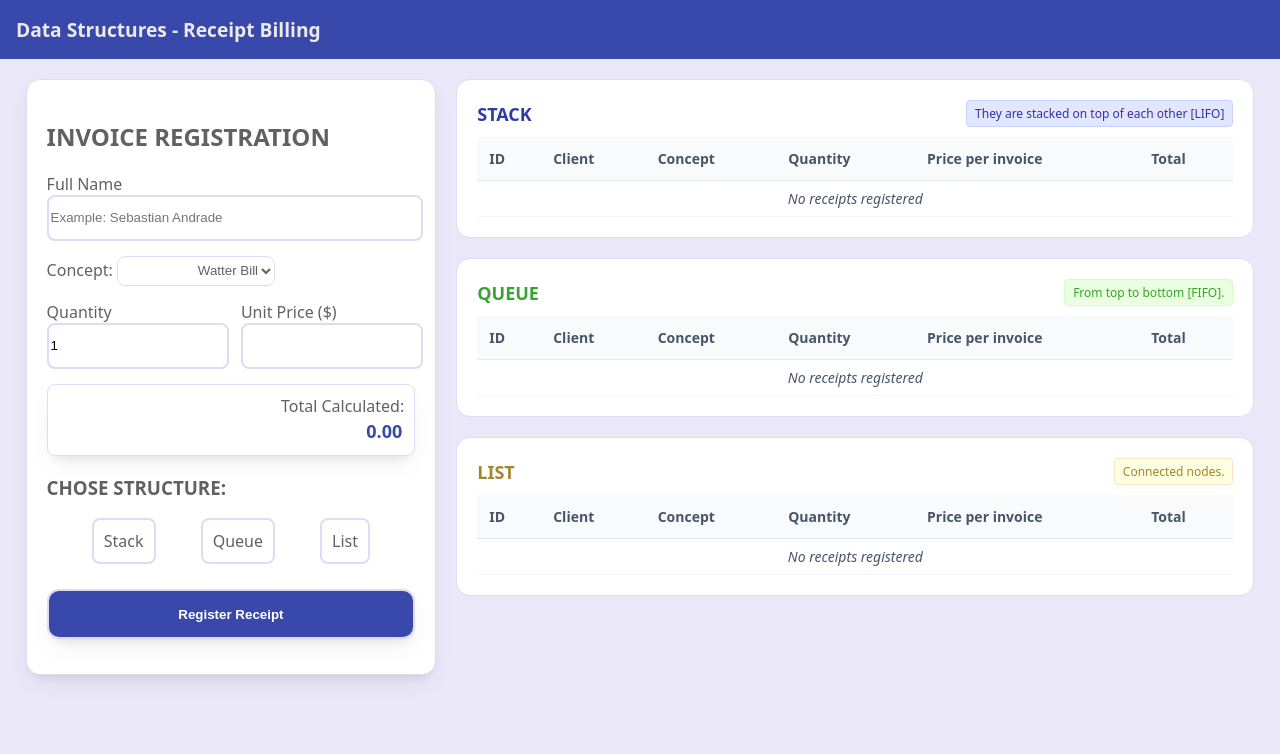
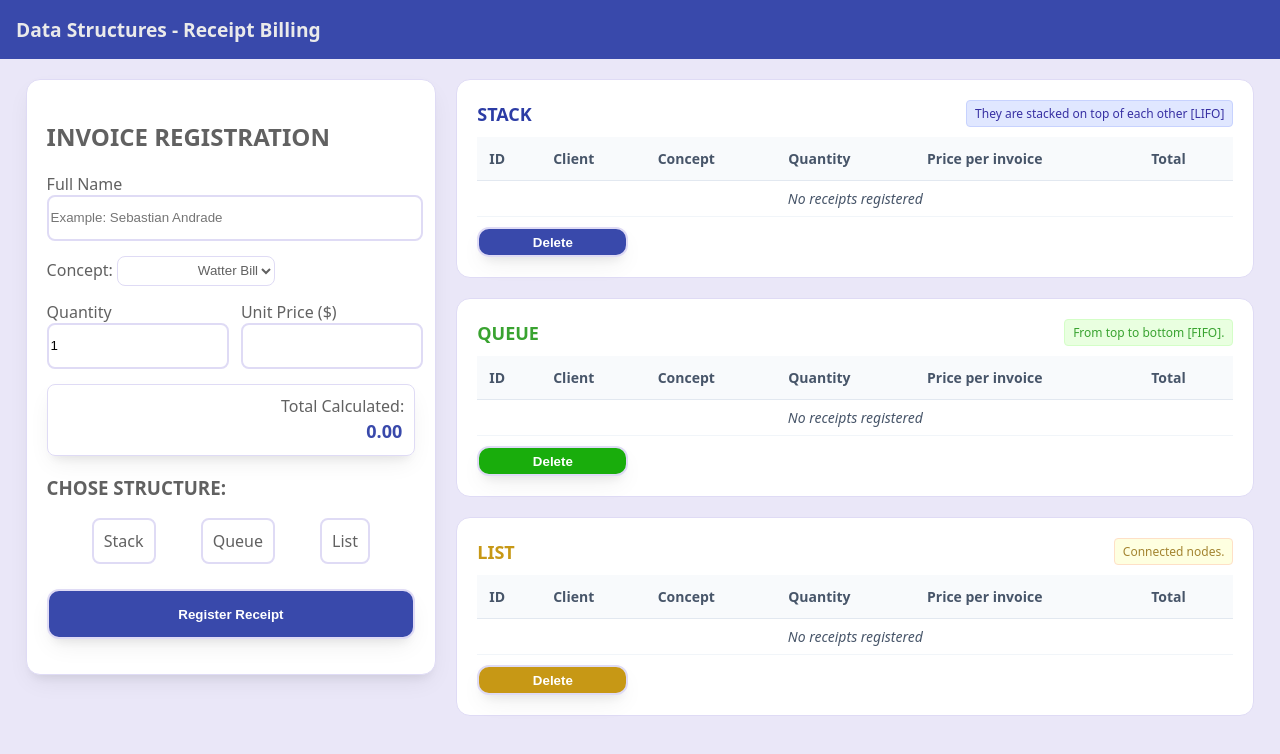
Before and after one commit to SebastiianSb/Data-Structures-JS, a plain HTML site: page index.html in a window 1280 px wide. Drawn offline with Linux system fonts and the light colour scheme.

Commit message:
Enqueues bug was fixed and delete buttons were added

```diff
--- a/app.js
+++ b/app.js
@@ -10,6 +10,7 @@ const queueBody = document.getElementById('queue-table-body')
 const listBody = document.getElementById('list-table-body')
 
 const btnRegisterReceipt = document.getElementById('btn-register')
+const btnDeleteStack = document.getElementById('btn-delete-stack')
 
 
 unitPriceInput.addEventListener('input', function(){
@@ -27,19 +28,30 @@ btnRegisterReceipt.addEventListener('click', function(){
     const selectorQueue = document.querySelector('input[id="struct-queue"]:checked')
     const selectorList = document.querySelector('input[id="struct-list"]:checked')
 
-    idCounter++
+    if(usernameInput.value == '' || unitPriceInput.value == ''){
+
+        alert('Any fill is empty')
+        return
+
+    }else{
+        idCounter++
     if(selectorStack){
         news.stack(idCounter,usernameInput.value,conceptInput.value,quantityInput.value,unitPriceInput.value,sumInvoices(unitPriceInput.value,quantityInput.value))
         news.printStack()
+        return
     }
     if(selectorQueue){
         newq.enqueue(idCounter,usernameInput.value,conceptInput.value,quantityInput.value,unitPriceInput.value,sumInvoices(unitPriceInput.value,quantityInput.value))
         newq.printQueue()
+        return
     }
     if(selectorList){
 
+
+    }
     }
 })
+
 
 function sumInvoices(uPrice,quantityIn){
 
@@ -120,7 +132,7 @@ class Queue {
                 <td>${objQueue.total}</td>
             </tr>
             `
-            queueBody.insertAdjacentHTML('beforebegin', queuePrint)
+            queueBody.insertAdjacentHTML('beforeend', queuePrint)
         })
     }
 }
--- a/index.html
+++ b/index.html
@@ -116,6 +116,9 @@
                         </tbody>
                     </table>
                 </div>
+                <div class="button-stack">
+                        <button type="button" id="btn-delete-stack">Delete</button>
+                    </div>
             </div>
             <div class="queue-section">
                 <div class="queue-header">
@@ -141,6 +144,9 @@
                         </tbody>
                     </table>
                 </div>
+                <div class="button-queue">
+                        <button type="button" id="btn-delete-queue">Delete</button>
+                    </div>
             </div>
             <div class="list-section">
                 <div class="list-header">
@@ -165,6 +171,9 @@
                         </tbody>
                     </table>
                 </div>
+                <div class="button-list">
+                        <button type="button" id="btn-delete-list">Delete</button>
+                    </div>
             </div>
         </div>
     </div>
--- a/style.css
+++ b/style.css
@@ -59,6 +59,57 @@ button {
     cursor: pointer;
     list-style: none;
     box-shadow: var(--shadow);
+}
+
+.button-stack button{
+    margin-top: 10px;
+    width: 20%;
+    background: var(--bg-bar);
+    color: white;
+    font-weight: 600;
+    height: 30px;
+    border-radius: 12px;
+    border: 2px solid #dfdbf5;
+    cursor: pointer;
+    list-style: none;
+    box-shadow: var(--shadow);
+}
+.button-queue button {
+    margin-top: 10px;
+    width: 20%;
+    background: var(--bg-bar);
+    color: white;
+    font-weight: 600;
+    height: 30px;
+    background: #19ad0c;
+    border-radius: 12px;
+    border: 2px solid #dfdbf5;
+    cursor: pointer;
+    list-style: none;
+    box-shadow: var(--shadow);
+
+}
+.button-queue button:hover{
+    background: #1f8b15;
+}
+.button-list button{
+
+    margin-top: 10px;
+    width: 20%;
+    background: var(--bg-bar);
+    color: white;
+    font-weight: 600;
+    height: 30px;
+    background: #c79815;
+    border-radius: 12px;
+    border: 2px solid #dfdbf5;
+    cursor: pointer;
+    list-style: none;
+    box-shadow: var(--shadow);
+
+}
+.button-list button:hover{
+    background: #a5811d;
 }
 
 button:hover {
@@ -286,7 +337,7 @@ td {
 .list-title {
     font-size: 1.125rem;
     font-weight: 700;
-    color: #a38430;
+    color: #c79815;
     margin: 0;
     display: flex;
     align-items: center;
```
